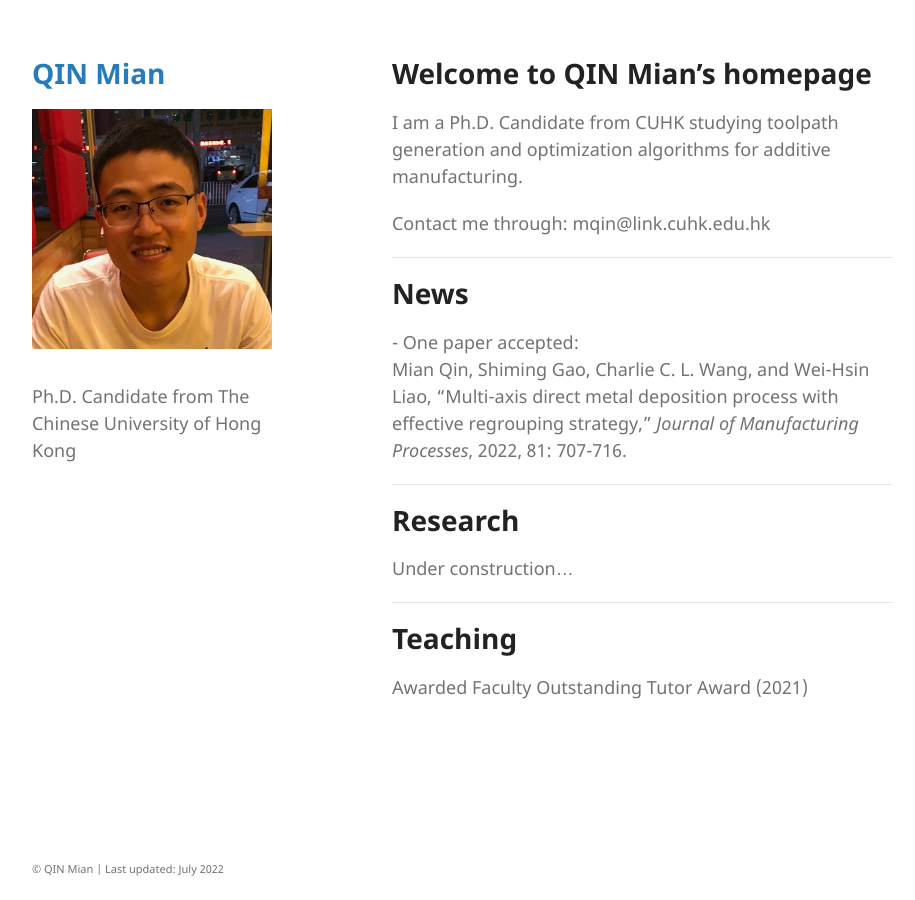
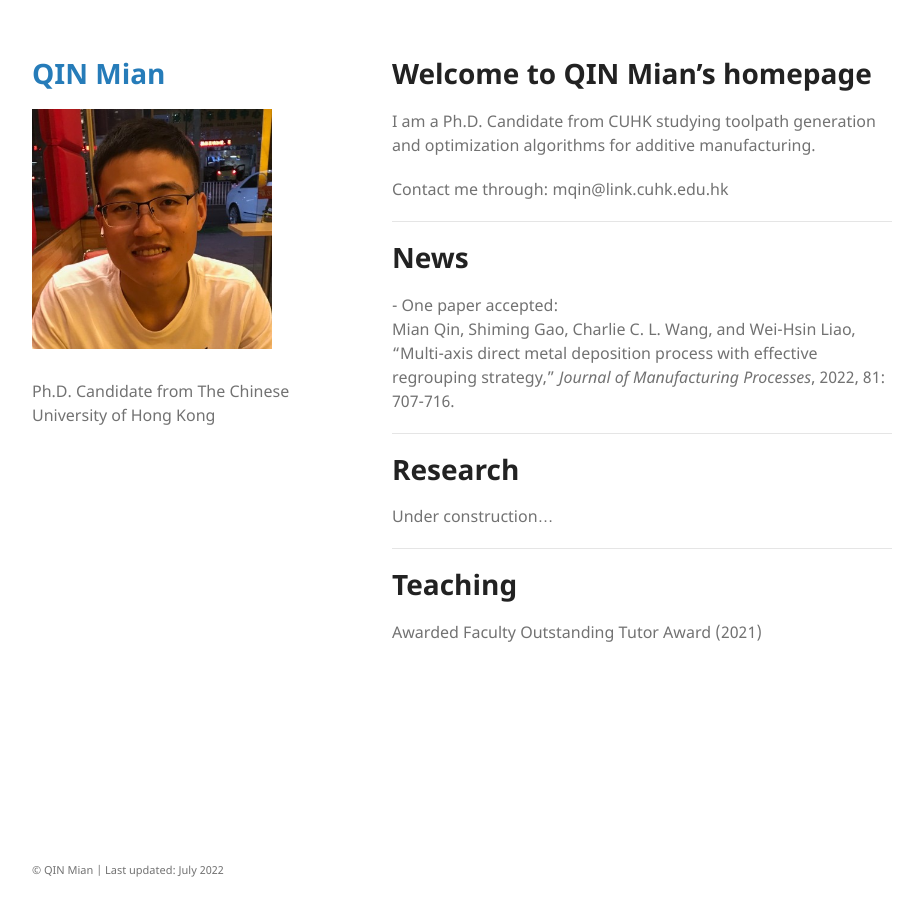
Before and after one commit to mqincuhk/mqincuhk.github.io, a Jekyll site: the page built from index.md, in a window 1280 px wide. Shown: the whole page, without its empty margins (178-1093 px from the left). Built offline with Jekyll 4.4.1, drawn with Linux system fonts in a browser that asks for light colours; a script that is not in the unit is left out; our own code applies the rules of GitHub Pages for plain Markdown files.

Commit message:
Update jekyll-theme-minimal.scss

```diff
--- a/_sass/jekyll-theme-minimal.scss
+++ b/_sass/jekyll-theme-minimal.scss
@@ -4,7 +4,7 @@
 body {
   background-color: #fff;
   padding:50px;
-  font: 18px/1.5 "Noto Sans", "Helvetica Neue", Helvetica, Arial, sans-serif;
+  font: 16px/1.5 "Noto Sans", "Helvetica Neue", Helvetica, Arial, sans-serif;
   color:#727272;
   font-weight:400;
 }
```
